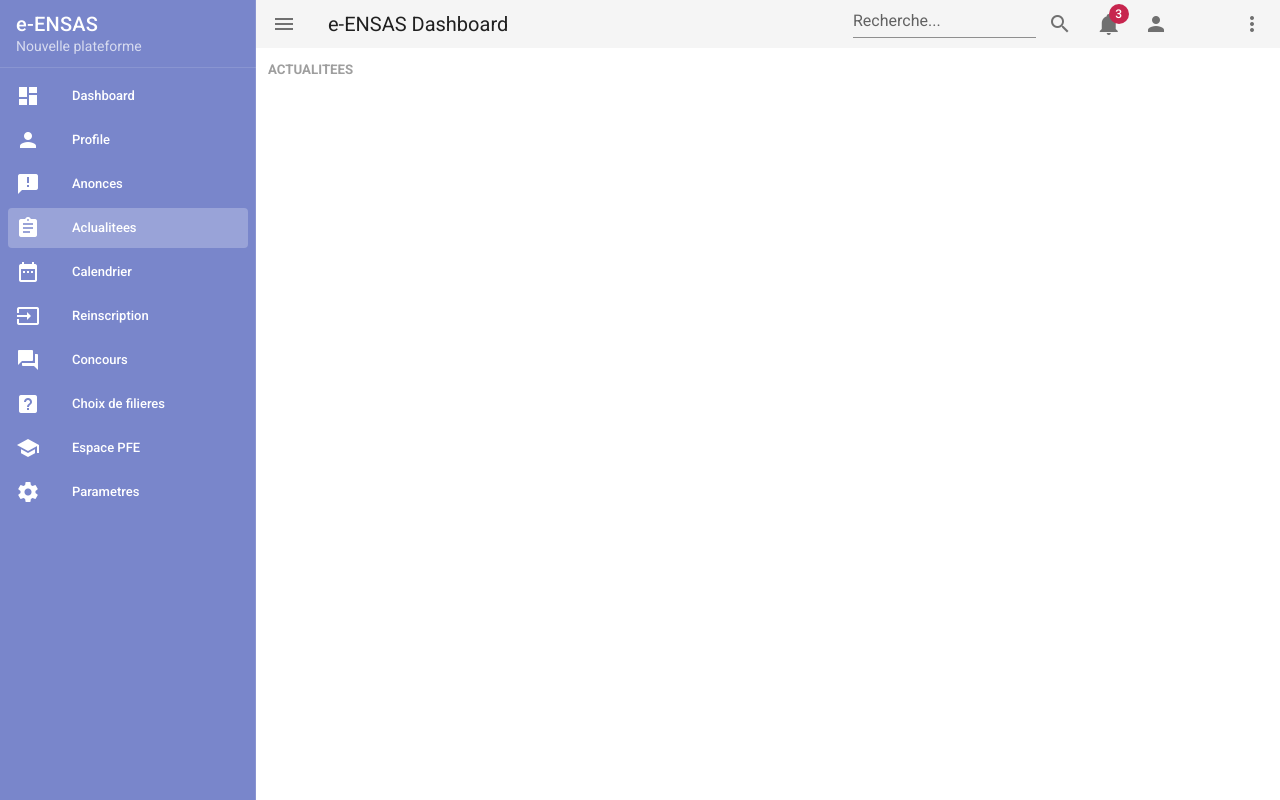
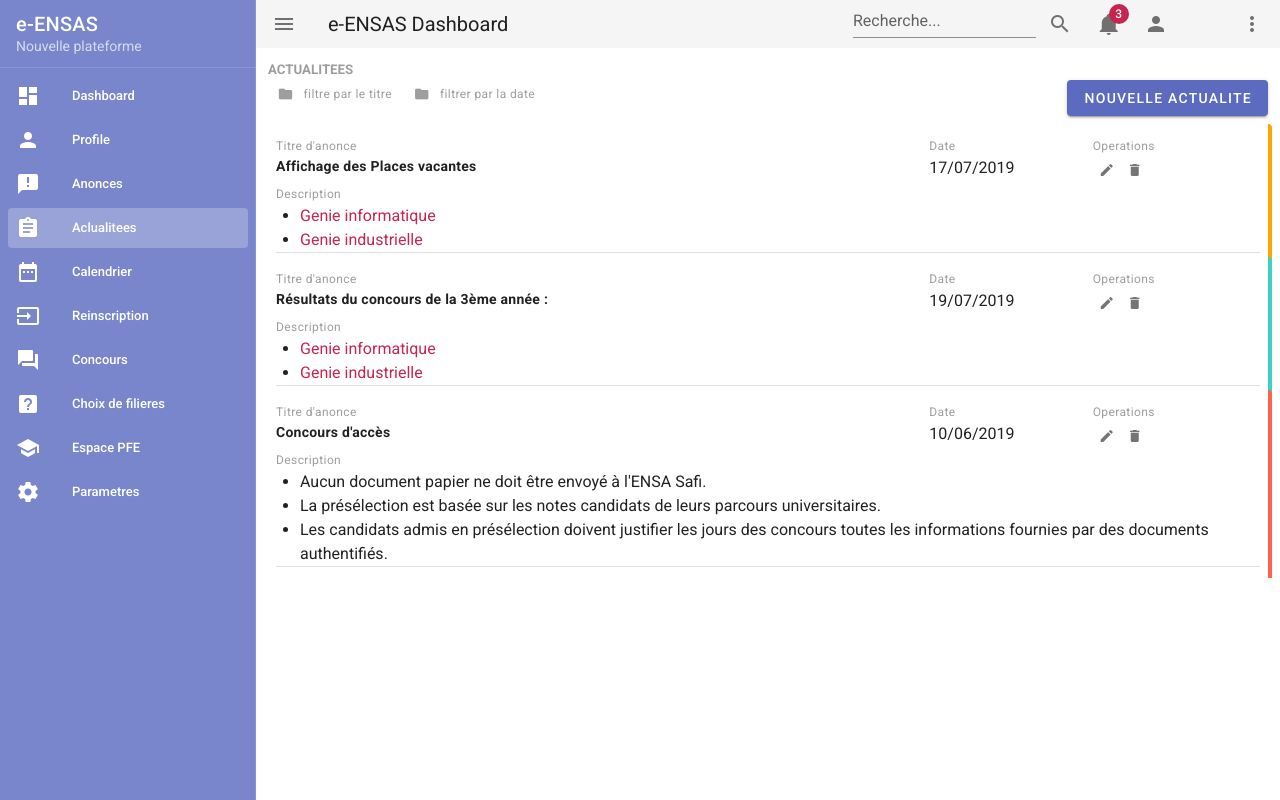
Before and after one commit to hoummani/ENSAS-Website, a Vue app in the folder admin/: page /actualitees in a window 1280 px wide. Built offline with nearby package versions, Linux system fonts and the light colour scheme; some icons are missing.

Commit message:
creating actualitee component not finished yet

```diff
--- a/admin/package.json
+++ b/admin/package.json
@@ -3,7 +3,7 @@
   "version": "0.1.0",
   "private": true,
   "scripts": {
-    "serve": "vue-cli-service serve",
+    "serve": "vue-cli-service serve --port 8082",
     "build": "vue-cli-service build",
     "lint": "vue-cli-service lint --fix",
     "test:unit": "vue-cli-service test:unit"
--- a/admin/src/components/core/Drawer.vue
+++ b/admin/src/components/core/Drawer.vue
@@ -1,7 +1,6 @@
 <template>
   <nav>
-    <v-app-bar dense app elevate-on-scroll >
-
+    <v-app-bar dense app elevate-on-scroll>
       <v-app-bar-nav-icon @click="onDrawer()"></v-app-bar-nav-icon>
 
       <v-toolbar-title>e-ENSAS Dashboard</v-toolbar-title>
--- a/admin/src/views/Actualitees.vue
+++ b/admin/src/views/Actualitees.vue
@@ -1,6 +1,75 @@
 <template>
   <div>
     <h5 class="subheading text-uppercase grey--text">Actualitees</h5>
+    <div>
+      <v-layout class="mb-3">
+        <v-tooltip top>
+          <template v-slot:activator="{ on }">
+            <v-btn small text color="grey" @click="sortedBy('title')" v-on="on">
+              <v-icon left small>folder</v-icon>
+              <span class="caption text-lowercase">Filtre par le titre</span>
+            </v-btn>
+          </template>
+          <span class="caption text-lowercase">Filtre par le titre</span>
+        </v-tooltip>
+
+        <v-tooltip top>
+          <template v-slot:activator="{ on }">
+            <v-btn small text color="grey" @click="sortedBy('date')" v-on="on">
+              <v-icon left small>folder</v-icon>
+              <span class="caption text-lowercase">Filtrer par la date</span>
+            </v-btn>
+          </template>
+          <span class="caption text-lowercase">Filtrer par la date</span>
+        </v-tooltip>
+        <v-spacer></v-spacer>
+        <v-btn color="secondary">Nouvelle actualite</v-btn>
+      </v-layout>
+      <v-card flat class="pa-2" v-for="item in actualities" :key="item.title">
+        <v-layout row wrap :class="`pa-3 actualite ${item.status}`">
+          <v-flex xs12 sm6 md8>
+            <div class="caption grey--text">Titre d'anonce</div>
+            <div class="body-2 font-weight-bold">{{ item.title }}</div>
+          </v-flex>
+
+          <v-flex xs6 sm4 md2>
+            <div class="caption grey--text">Date</div>
+            <div>{{ item.date }}</div>
+          </v-flex>
+          <!-- operations -->
+          <v-flex xs6 sm2 md2 lg1>
+            <div class="caption grey--text">Operations</div>
+            <div>
+              <v-btn small icon>
+                <v-icon small>edit</v-icon>
+              </v-btn>
+              <v-btn small icon>
+                <v-icon small>delete</v-icon>
+              </v-btn>
+            </div>
+          </v-flex>
+
+          <v-flex xs12 sm6 md12>
+            <div class="caption grey--text">Description</div>
+            <!-- ref description -->
+            <div v-if="item.ref == true">
+              <ul v-for="itemDesc in item.description" :key="itemDesc.content">
+                <router-link :to="itemDesc.url" tag="li" exact>
+                  <a>{{ itemDesc.content }}</a>
+                </router-link>
+              </ul>
+            </div>
+            <div v-else>
+              <ul v-for="itemDesc in item.description" :key="itemDesc.content">
+                <li>{{ itemDesc.content }}</li>
+              </ul>
+            </div>
+          </v-flex>
+
+        </v-layout>
+        <v-divider></v-divider>
+      </v-card>
+    </div>
   </div>
 </template>
 
@@ -8,8 +77,87 @@
 export default {
   data() {
     return {
+      actualities: [
+        {
+          title: "Affichage des Places vacantes",
+          date: "17/07/2019",
+          status: "encour",
+          ref: true,
+          description: [
+            {
+              content: "Genie informatique",
+              url: "#"
+            },
+            {
+              content: "Genie industrielle",
+              url: "#"
+            }
+          ]
+        },
+        {
+          title: "Résultats du concours de la 3ème année :",
+          date: "19/07/2019",
+          ref: true,
+          status: "termine",
+          description: [
+            {
+              content: "Genie informatique",
+              url: "#"
+            },
+            {
+              content: "Genie industrielle",
+              url: "#"
+            }
+          ]
+        },
+        {
+          title: "Concours d'accès	",
+          date: "10/06/2019",
+          ref: false,
+          status: "proche",
+          description: [
+            {
+              content:
+                "Aucun document papier ne doit être envoyé à l'ENSA Safi.",
+              url: null
+            },
+            {
+              content:
+                "La présélection est basée sur les notes candidats de leurs parcours universitaires.",
+              url: null
+            },
+            {
+              content:
+                "Les candidats admis en présélection doivent justifier les jours des concours toutes les informations fournies par des documents authentifiés.",
+              url: null
+            }
+          ]
+        }
+      ]
+    };
+  },
+  methods: {
+    sortedBy(prop) {
+      this.actualities.sort((a, b) => (a[prop] < b[prop] ? -1 : 1));
+    }
+  }
+};
+</script>
 
-    }
-  },
+<style lang="scss" scoped>
+.actualite.termine {
+  border-right: 4px solid #3cd1c2;
 }
-</script>
+
+.actualite.encour {
+  border-right: 4px solid orange;
+}
+
+.actualite.proche {
+  border-right: 4px solid tomato;
+}
+
+ul li a {
+  text-decoration: none;
+}
+</style>
--- a/admin/src/views/Annonces.vue
+++ b/admin/src/views/Annonces.vue
@@ -6,7 +6,7 @@
         :headers="headers"
         :search="search"
         :items="alerts"
-        sort-by="calories"
+        sort-by="end_date"
         class="elevation-1"
       >
         <template v-slot:top>
@@ -14,7 +14,7 @@
             <v-text-field
               v-model="search"
               append-icon="search"
-              label="Search"
+              label="Recherche..."
               single-line
               hide-details
             ></v-text-field>
@@ -22,7 +22,9 @@
             <v-spacer></v-spacer>
             <v-dialog v-model="dialog" max-width="500px">
               <template v-slot:activator="{ on }">
-                <v-btn color="primary" dark class="mb-2" v-on="on">Nouvelle Annonce</v-btn>
+                <v-btn color="secondary" dark class="mb-2" v-on="on"
+                  >Nouvelle Annonce</v-btn
+                >
               </template>
               <v-card>
                 <v-card-title>
@@ -33,13 +35,19 @@
                   <v-container grid-list-md>
                     <v-layout wrap>
                       <v-flex xs12 sm12 md12>
-                        <v-textarea v-model="editedItem.title" label="Titre d'annonce"></v-textarea>
+                        <v-textarea
+                          v-model="editedItem.title"
+                          label="Titre d'annonce"
+                        ></v-textarea>
                         <!--
                         <v-text-field v-model="editedItem.title" label="Titre d'annonce"></v-text-field>
                         -->
                       </v-flex>
                       <v-flex xs12 sm12 md12>
-                        <v-text-field v-model="editedItem.end_at" label="Date limite"></v-text-field>
+                        <v-text-field
+                          v-model="editedItem.end_at"
+                          label="Date limite"
+                        ></v-text-field>
                       </v-flex>
                       <!--
                       <v-flex xs12 sm12 md12>
@@ -58,8 +66,12 @@
 
                 <v-card-actions>
                   <v-spacer></v-spacer>
-                  <v-btn color="blue darken-1" text @click="close">Cancel</v-btn>
-                  <v-btn color="blue darken-1" text @click="save">Enregistrer</v-btn>
+                  <v-btn color="blue darken-1" text @click="close"
+                    >Cancel</v-btn
+                  >
+                  <v-btn color="blue darken-1" text @click="save"
+                    >Enregistrer</v-btn
+                  >
                 </v-card-actions>
               </v-card>
             </v-dialog>
@@ -70,7 +82,7 @@
           <v-icon small @click="deleteItem(item)">delete</v-icon>
         </template>
         <template v-slot:no-data>
-          <v-btn color="primary" @click="initialize">Oublier</v-btn>
+          <v-btn color="secondary" @click="initialize">Oublier</v-btn>
         </template>
       </v-data-table>
       <!-- snackbar -->
@@ -97,7 +109,7 @@ export default {
       snackbar: false,
       snackBar_text: "",
       timeout: 6000,
-      snackbar_color:"",
+      snackbar_color: "",
       x: null,
       y: "top",
       //snackbar end
@@ -163,49 +175,49 @@ export default {
         {
           title:
             "Le nombre de places vacantes par chaque filière est précisé dans la rubrique",
-          end_at: new Date(),
+          end_at: new Date().toDateString(),
           status: "En cours"
         },
         {
           title:
             "Inscription des listes d'attente (3ème et 4ème année) le 24 et 25 Juillet",
-          end_at: new Date(),
+          end_at: new Date().toDateString(),
           status: "En cours"
         },
         {
           title:
             "Le nombre de places vacantes par chaque filière est précisé dans la rubrique",
-          end_at: new Date(),
+          end_at: new Date().toDateString(),
           status: "En cours"
         },
         {
           title:
             "Inscription des listes d'attente (3ème et 4ème année) le 24 et 25 Juillet",
-          end_at: new Date(),
+          end_at: new Date().toDateString(),
           status: "En cours"
         },
         {
           title:
             "Le nombre de places vacantes par chaque filière est précisé dans la rubrique",
-          end_at: new Date(),
+          end_at: new Date().toDateString(),
           status: "En cours"
         },
         {
           title:
             "Inscription des listes d'attente (3ème et 4ème année) le 24 et 25 Juillet",
-          end_at: new Date(),
+          end_at: new Date().toDateString(),
           status: "En cours"
         },
         {
           title:
             "Le nombre de places vacantes par chaque filière est précisé dans la rubrique",
-          end_at: new Date(),
+          end_at: new Date().toDateString(),
           status: "En cours"
         },
         {
           title:
             "Inscription des listes d'attente (3ème et 4ème année) le 24 et 25 Juillet",
-          end_at: new Date(),
+          end_at: new Date().toDateString(),
           status: "En cours"
         }
       ];
@@ -218,22 +230,23 @@ export default {
 
     deleteItem(item) {
       const index = this.alerts.indexOf(item);
-      const deleteStatus=confirm("Are you sure you want to delete this item?");
+      const deleteStatus = confirm(
+        "Are you sure you want to delete this item?"
+      );
 
       // if(!deleteStatus){
       //   this.snackbar=true;
       //   this.snackBar_text="You are cancel delete !";
       // }
-      if(deleteStatus){
+      if (deleteStatus) {
         this.alerts.splice(index, 1);
-        this.snackbar=true;
-        this.snackbar_color="success";
-        this.snackBar_text="Delete with success status !";
-
-      }else{
-        this.snackbar=true;
-        this.snackbar_color="error";
-        this.snackBar_text="You are cancel delete !";
+        this.snackbar = true;
+        this.snackbar_color = "success";
+        this.snackBar_text = "Delete with success status !";
+      } else {
+        this.snackbar = true;
+        this.snackbar_color = "error";
+        this.snackBar_text = "You are cancel delete !";
       }
     },
 
```
Also changed, not shown: admin/src/views/Home.vue (+5 -6 lines).
